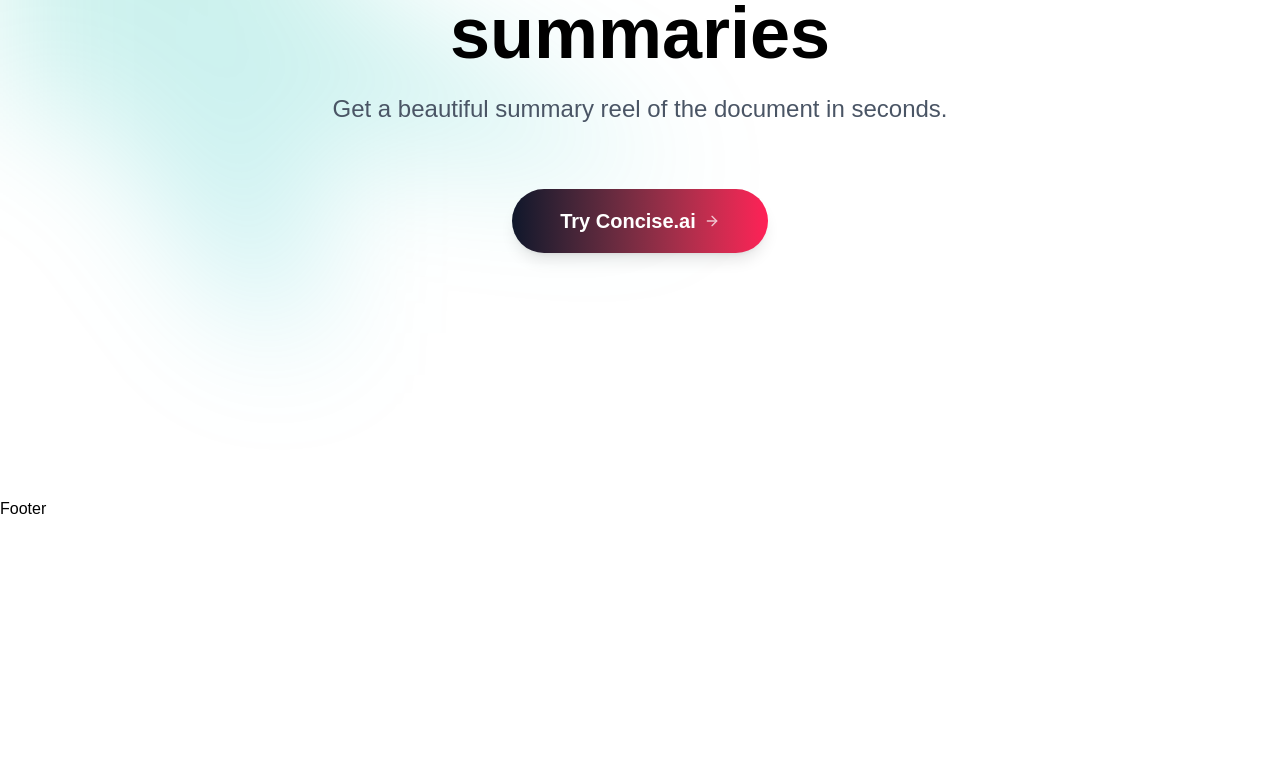
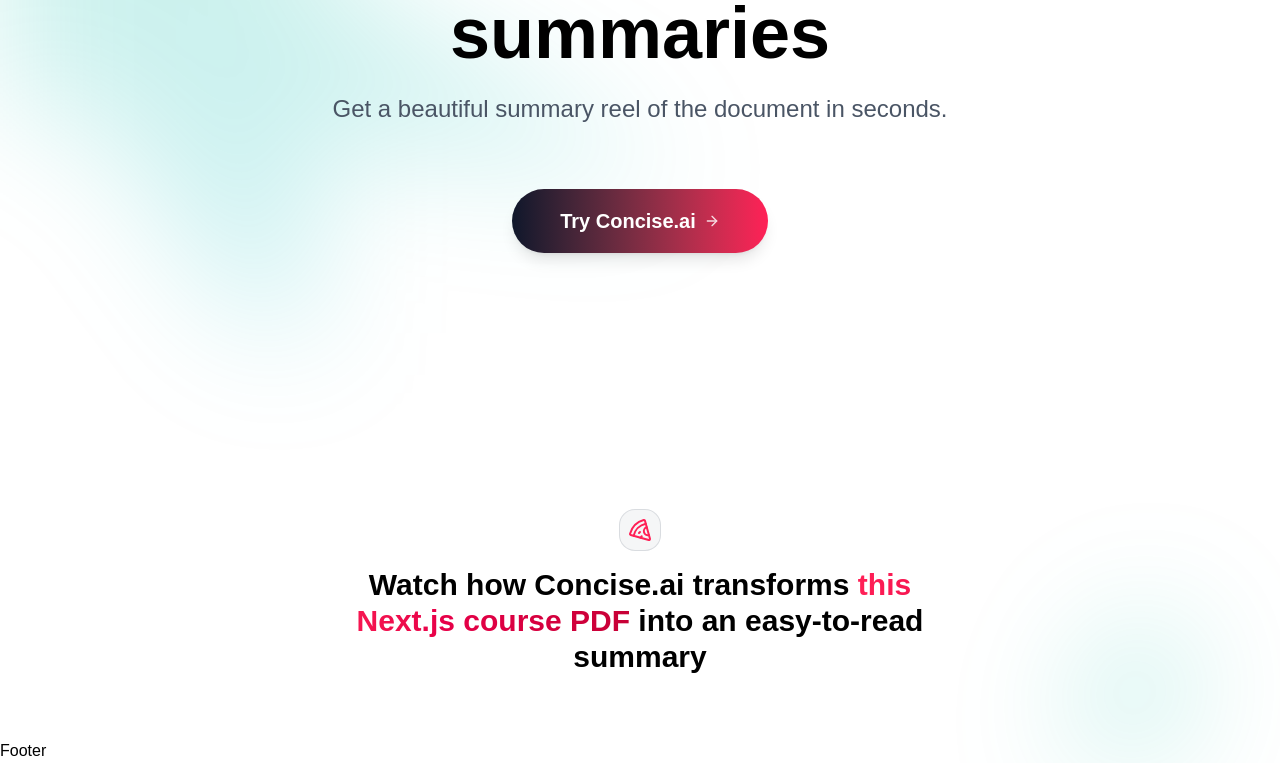
Before and after one commit to iamanurag101/conciseai, a Next.js app: page / in a window 1280 px wide. Shown: the part 279-1042 px from the top of the page. Before the commit the page ends 800 px from the top, so only its background shows below. Built offline with nearby package versions, Linux system fonts and the light colour scheme.

Commit message:
Create Demo Section

```diff
--- a/app/page.tsx
+++ b/app/page.tsx
@@ -1,5 +1,6 @@
+import BgGradient from "@/components/common/bg-gradient";
 import HeroSection from "@/components/home/hero-section";
-import BgGradient from "@/components/common/bg-gradient";
+import DemoSection from "@/components/home/demo-section";
 
 export default function Home() {
   return (
@@ -7,8 +8,8 @@
       <BgGradient/>
       <div className="flex flex-col">
         <HeroSection/>
+        <DemoSection/>
       </div>
-      {/* <DemoSection/> */}
       {/* <HowItWorksSection/> */}
 
       {/* <PricingSection/> */}
--- /dev/null
+++ b/components/home/demo-section.tsx
@@ -0,0 +1,40 @@
+import { Pizza } from "lucide-react";
+
+export default function DemoSection() {
+    return (
+        <section className="relative">
+            <div className="py-12 lg:py-24 max-w-5xl mx-auto px-4 sm:px-6 lg:px-8 lg:pt-12"></div>
+            <div
+            aria-hidden="true"
+            className="pointer-events-none absolute inset-0 -z-10 transform-gpu overflow-hidden blur-3xl"
+            >
+            <div
+                className="relative left-[calc(50%+3rem)] aspect-[1155/678] w-[36.125rem] -translate-x-1/2 bg-linear-to-br
+                        from-emerald-500 via-teal-500 to-cyan-500 opacity-30 sm:left-[calc(50%+36rem)] sm:w-[72.1875rem]"
+                style={{
+                clipPath:
+                    'polygon(74.1% 44.1%, 100% 61.6%, 97.5% 26.9%, 85.5% 0.1%, 80.7% 2%, 72.5% 32.5%, 60.2% 62.4%, 47.5% 58.3%, 45.2% 34.5%, 27.5% 76.7%, 0.1% 64.9%, 17.9% 100%, 27.6% 61.6%, 76.1% 97.7%, 74.1% 44.1%)',
+                }}
+            />
+            </div>
+            <div className="flex flex-col items-center text-center space-y-4">
+                <div className="inline-flex items-center justify-center p-2 rounded-2xl bg-gray-100/80
+                backdrop-blur-xs border border-gray-500/20 mb-4">
+                    <Pizza className="w-6 h-6 text-rose-500"/>
+                </div>
+                <div className="text-center mb-16">
+                    <h3 className="font-bold text-3xl max-w-2xl mx-auto px-4 sm:px-6">
+                        Watch how Concise.ai transforms{' '}
+                        <span className="bg-linear-to-r from-rose-500 to-rose-700 bg-clip-text text-transparent">
+                            this Next.js course PDF
+                        </span>
+                        {' '}into an easy-to-read summary
+                    </h3>
+                </div>
+                <div className="flex justify-center items-center px-2 sm:px-4 lg:px-6">
+                    {/* Summary Viewer */}
+                </div>
+            </div>
+        </section>
+    )
+}
```
